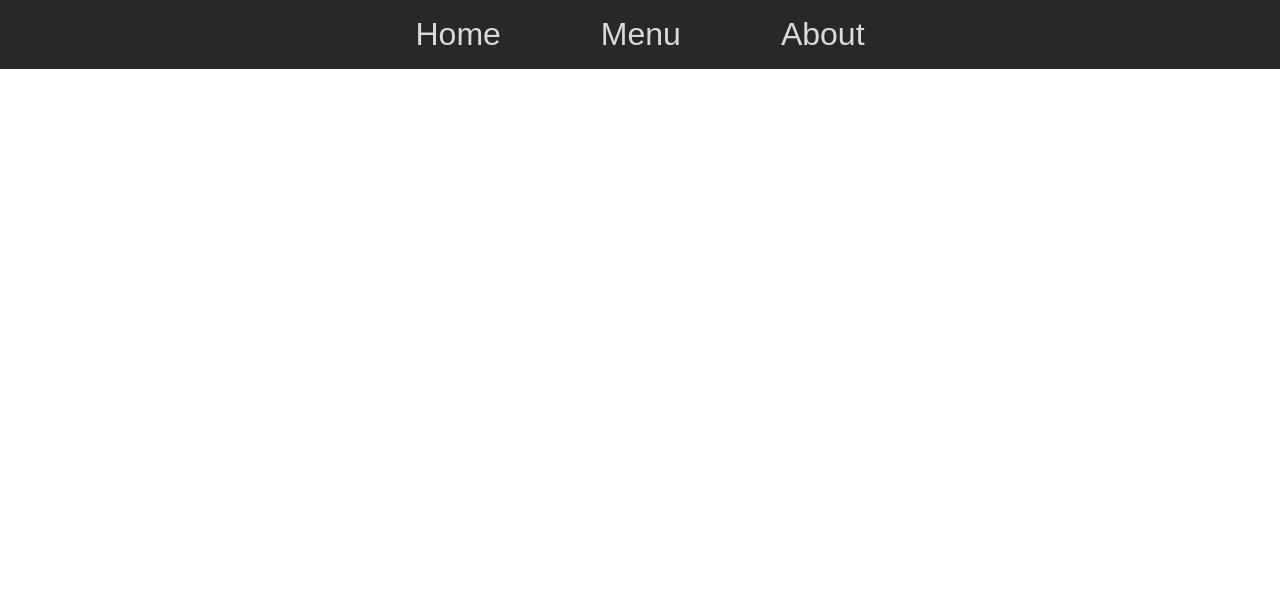
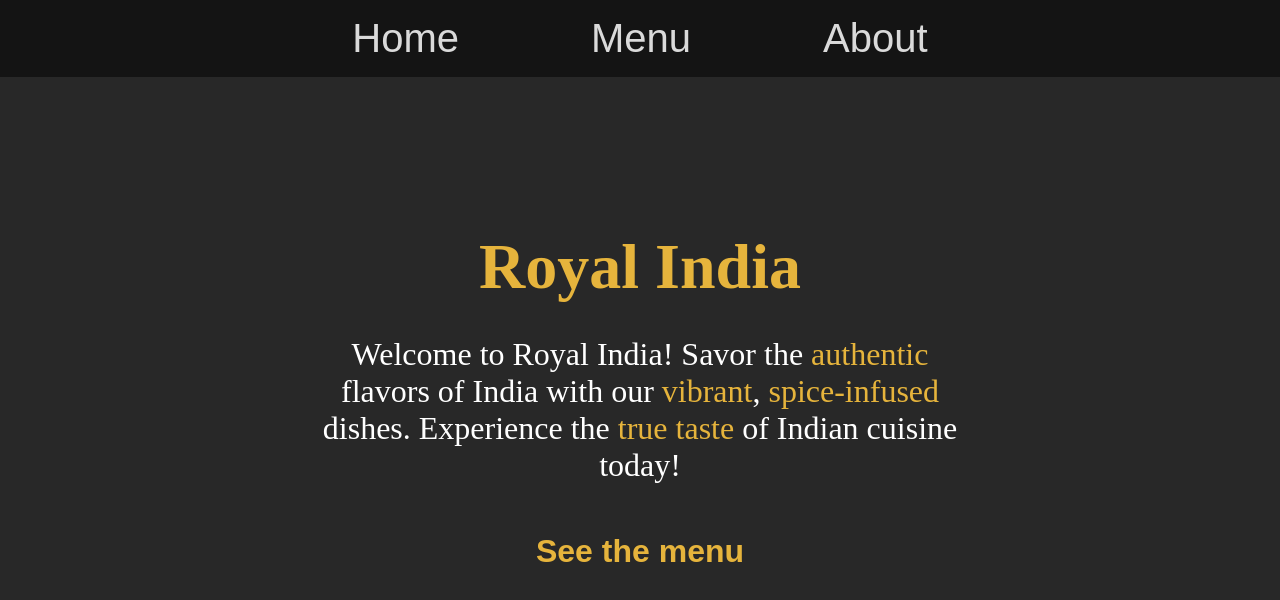
Before and after one commit to 99Twister/Restauran-Page, a website built with webpack: page src/template.html in a window 1280 px wide. Built offline with nearby package versions, Linux system fonts and the light colour scheme.

Commit message:
add home page

```diff
--- /dev/null
+++ b/src/home.css
@@ -0,0 +1,36 @@
+#content {
+  display: flex;
+  flex-direction: column;
+  justify-content: center;
+  align-items: center;
+  text-align: center;
+  width: 100%;
+  height: 100%;
+  background-color: rgb(40, 40, 40);
+}
+
+#content > div {
+  width: 50%;
+}
+
+#content h1 {
+  font-size: 4rem;
+  margin: 1rem 0;
+  color: var(--accent);
+}
+
+#content p {
+  font-size: 2rem;
+  color: white;
+}
+
+#content p span {
+  color: var(--accent);
+}
+
+#content button {
+  margin: 1rem 0;
+  font-size: 2rem;
+  font-weight: bold;
+  color: var(--accent);
+}
--- /dev/null
+++ b/src/home.js
@@ -0,0 +1,21 @@
+import "./style.css";
+import "./home.css";
+
+export default function loadHomePage() {
+  const content = document.getElementById("content");
+  const container = document.createElement("div");
+
+  const header = document.createElement("h1");
+  header.textContent = "Royal India";
+  container.appendChild(header);
+
+  const para = document.createElement("p");
+  para.innerHTML = "Welcome to Royal India! Savor the <span>authentic</span> flavors of India with our <span>vibrant</span>, <span>spice-infused</span> dishes. Experience the <span>true taste</span> of Indian cuisine today!";
+  container.appendChild(para);
+
+  const cta = document.createElement("button");
+  cta.textContent = "See the menu";
+  container.appendChild(cta);
+
+  content.appendChild(container);
+}
--- a/src/index.js
+++ b/src/index.js
@@ -1 +1,3 @@
-import "./style.css";
+import loadHomePage from "./home";
+
+loadHomePage();
--- a/src/style.css
+++ b/src/style.css
@@ -1,18 +1,16 @@
+:root {
+  --accent: rgb(230, 180, 60);
+}
+
 body {
+  display: flex;
+  flex-direction: column;
+  justify-content: center;
+  align-items: center;
   width: 100vw;
   height: 100vh;
   padding: 0;
   margin: 0;
-}
-
-header {
-  position: absolute;
-  display: flex;
-  justify-content: center;
-  align-items: center;
-  width: 100%;
-  padding: 1rem 0px;
-  background-color: rgb(40, 40, 40);
 }
 
 button {
@@ -20,8 +18,23 @@ button {
   cursor: pointer;
   border: none;
   background: none;
-  font-size: 2rem;
-  padding: 0 1rem;
+}
+
+header {
+  position: absolute;
+  top: 0;
+  z-index: 1;
+  display: flex;
+  justify-content: center;
+  align-items: center;
+  width: 100%;
+  padding: 1rem 0px;
+  background-color: rgb(20, 20, 20);;
+}
+
+nav button {
+  font-size: 2.5rem;
+  padding: 0 2rem;
   margin: 0 2rem;
   color: rgb(218, 218, 218);
 }
```
